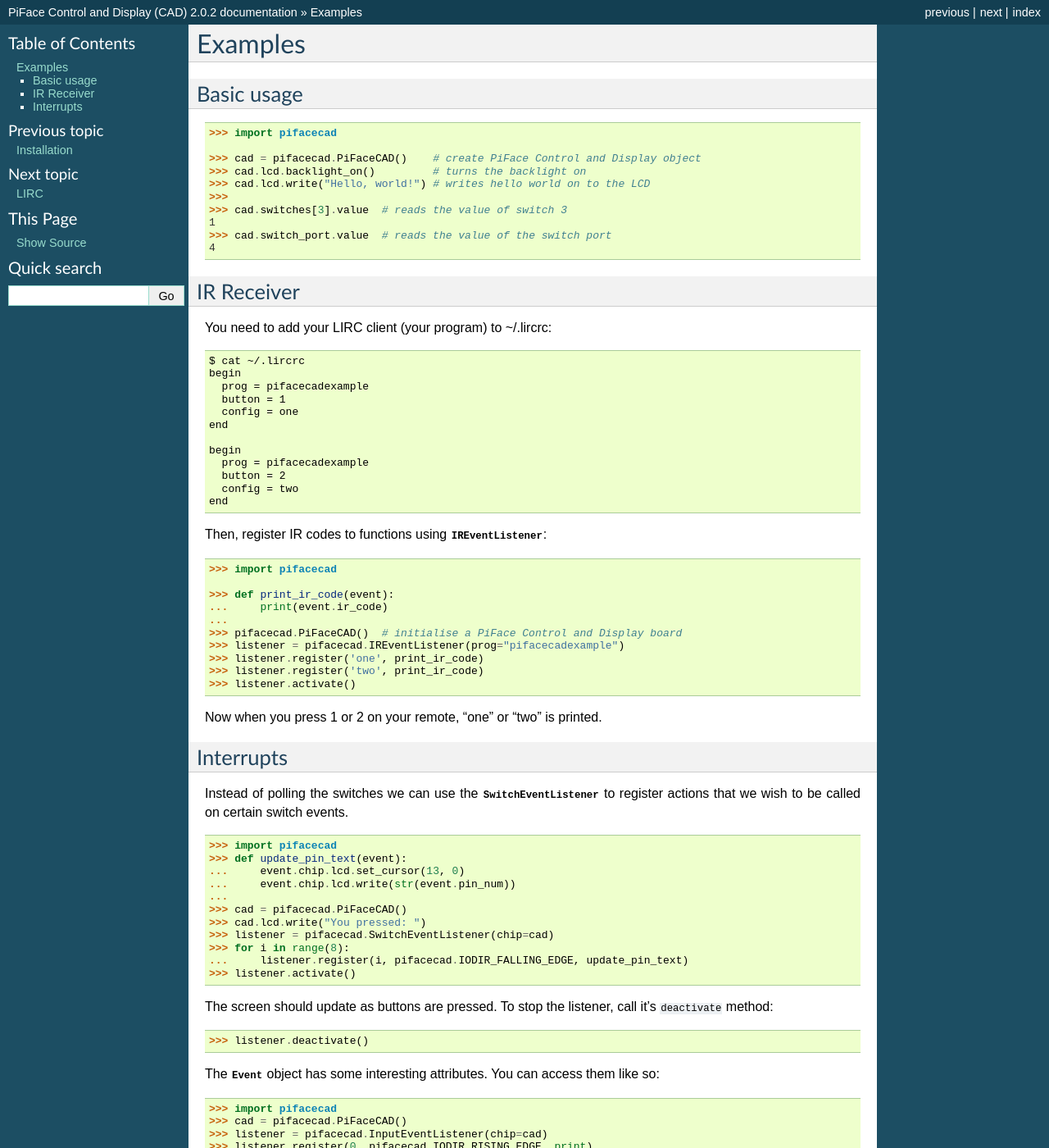
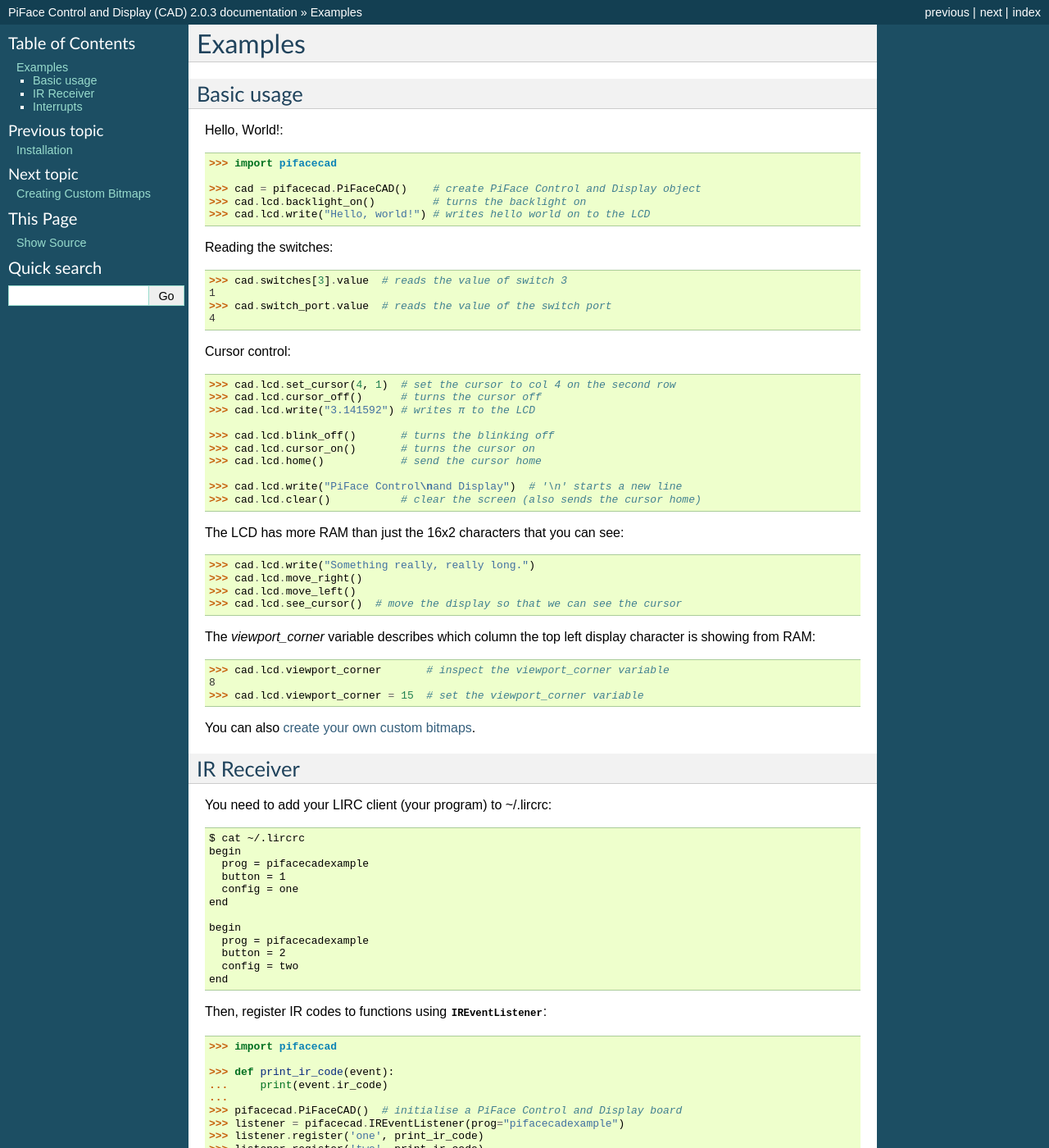
Before and after one commit to piface/pifacecad, a Sphinx documentation site: the page built from docs/example.rst, in a window 1280 px wide and 1400 px high. Shown: the whole window at 82% size. Built offline with Sphinx 7.4.7, drawn with Linux system fonts in a browser that asks for light colours; some of the changed text lies outside the part shown.

Commit message:
updated the docs for 2.0.3

```diff
--- a/docs/example.rst
+++ b/docs/example.rst
@@ -5,19 +5,49 @@
 Basic usage
 ===========
 
-::
+Hello, World!::
 
     >>> import pifacecad
 
     >>> cad = pifacecad.PiFaceCAD()    # create PiFace Control and Display object
     >>> cad.lcd.backlight_on()         # turns the backlight on
     >>> cad.lcd.write("Hello, world!") # writes hello world on to the LCD
-    >>>
+
+Reading the switches::
+
     >>> cad.switches[3].value  # reads the value of switch 3
     1
     >>> cad.switch_port.value  # reads the value of the switch port
     4
 
+Cursor control::
+
+    >>> cad.lcd.set_cursor(4, 1)  # set the cursor to col 4 on the second row
+    >>> cad.lcd.cursor_off()      # turns the cursor off
+    >>> cad.lcd.write("3.141592") # writes π to the LCD
+
+    >>> cad.lcd.blink_off()       # turns the blinking off
+    >>> cad.lcd.cursor_on()       # turns the cursor on
+    >>> cad.lcd.home()            # send the cursor home
+
+    >>> cad.lcd.write("PiFace Control\nand Display")  # '\n' starts a new line
+    >>> cad.lcd.clear()           # clear the screen (also sends the cursor home)
+
+The LCD has more RAM than just the 16x2 characters that you can see::
+
+    >>> cad.lcd.write("Something really, really long.")
+    >>> cad.lcd.move_right()
+    >>> cad.lcd.move_left()
+    >>> cad.lcd.see_cursor()  # move the display so that we can see the cursor
+
+The `viewport_corner` variable describes which column the top left display
+character is showing from RAM::
+
+    >>> cad.lcd.viewport_corner       # inspect the viewport_corner variable
+    8
+    >>> cad.lcd.viewport_corner = 15  # set the viewport_corner variable
+
+You can also `create your own custom bitmaps <creating_custom_bitmaps.html>`_.
 
 IR Receiver
 ===========
--- a/docs/index.rst
+++ b/docs/index.rst
@@ -20,7 +20,7 @@
     - `Blog <http://pifacedigital.wordpress.com/>`_
     - `GitHub <https://github.com/piface/pifacecad/>`_
     - `PyPI <https://pypi.python.org/pypi/pifacecad/>`_
-    - `Create Custom Bitmaps <http://www.quinapalus.com/hd44780udg.html>`_
+    - `Custom Bitmaps Generator <http://www.quinapalus.com/hd44780udg.html>`_
 
 Contents:
 
@@ -29,8 +29,9 @@
 
    installation
    example
+   creating_custom_bitmaps
+   tools
    lirc
-   creating_custom_bitmaps
    reference
    reference_tools
 
--- a/pifacecad/version.py
+++ b/pifacecad/version.py
@@ -1 +1 @@
-__version__ = '2.0.2'
+__version__ = '2.0.3'
```
Also changed, not shown: docs/creating_custom_bitmaps.rst (+11 -17 lines), docs/tools.rst (added, +82 -0 lines), 3 other files.
